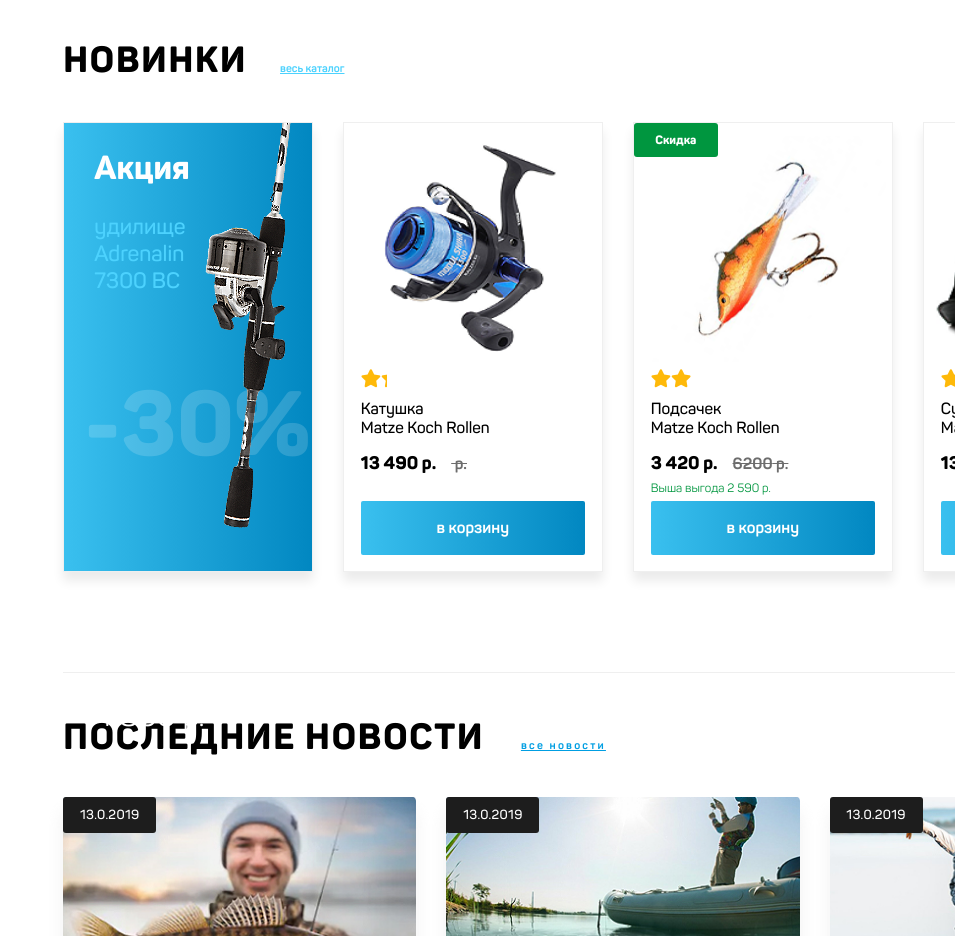
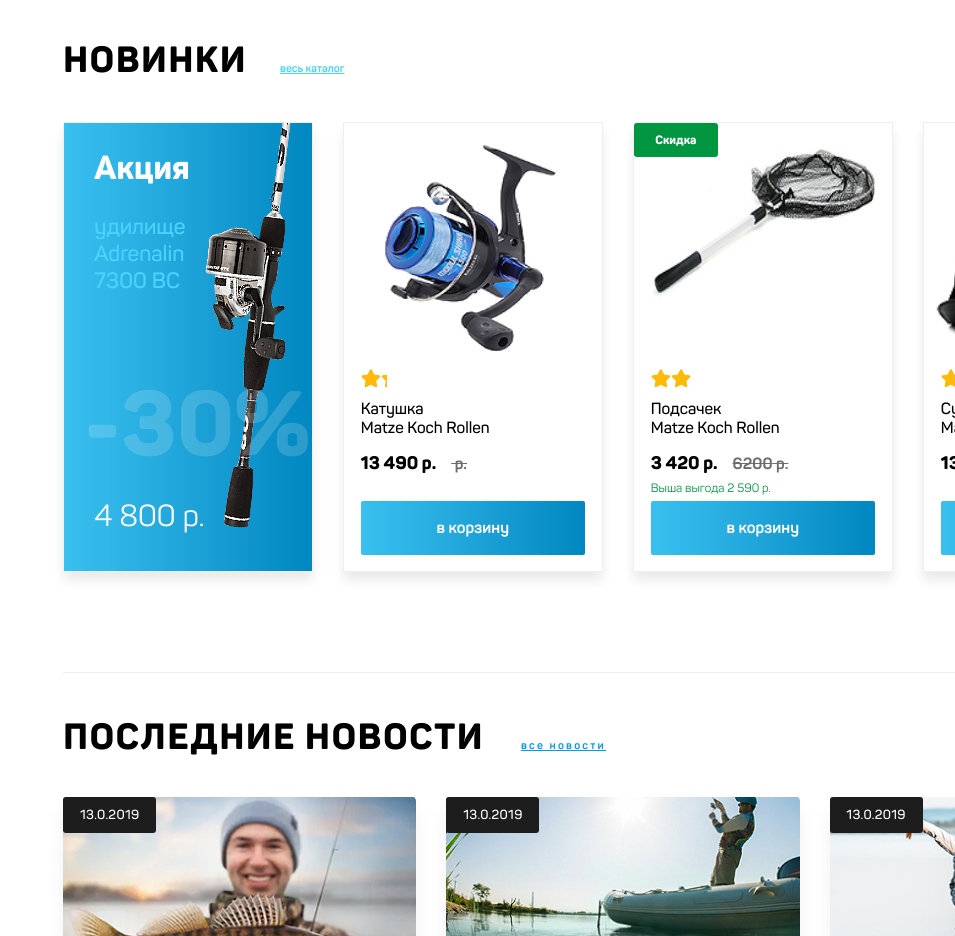
Before and after one commit to Xela198001/LogoType, a plain HTML site: page index.html in a window 1280 px wide. Shown: the part 1640-2576 px from the top of the page, without its empty margins (325-1280 px from the left). Drawn offline with Linux system fonts and the light colour scheme.

Commit message:
errors were found and fixed

```diff
--- a/css/style.scss
+++ b/css/style.scss
@@ -1131,7 +1131,7 @@ body {
 
                 .card-bestseller-text-price {
                     color: #fff;
-                    margin-top: 220px;
+                    margin-top: 20px;
                     font-family: Panton Regular;
                     font-size: 30px;
                     letter-spacing: normal;
--- a/index.html
+++ b/index.html
@@ -269,7 +269,7 @@
                         <div class="card-sale-label">Скидка</div>
                     </div>
                     <div class="card">
-                        <div class="card-img"><img src="img/shad_jigging.png" alt="Podsachek Matze Koch Rollen"></div>
+                        <div class="card-img"><img src="img/podsach.jpg" alt="Podsachek Matze Koch Rollen"></div>
                         <div class="card-text">
                             <div class="card-rating">
                                 <div class="product-info__rating" data-rating="40">
```
Also changed, not shown: css/style.css, 1 other file.
